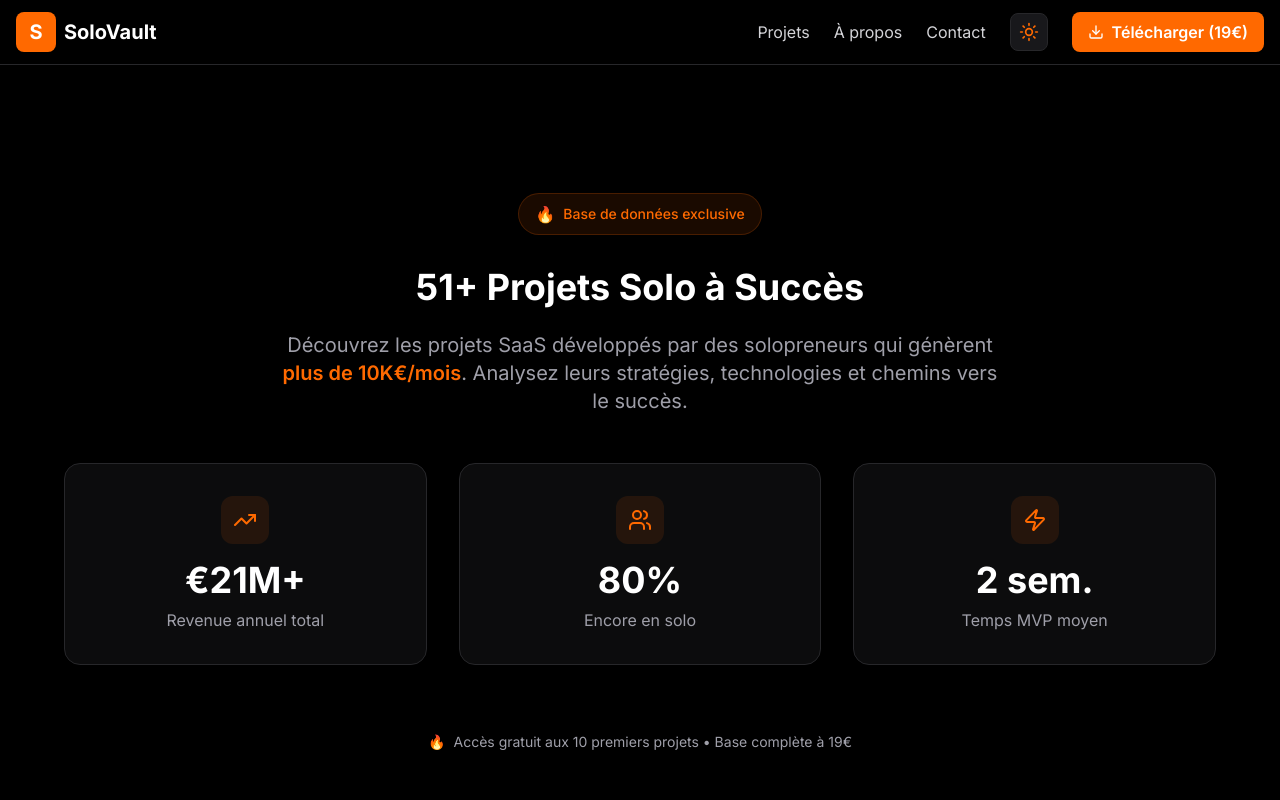
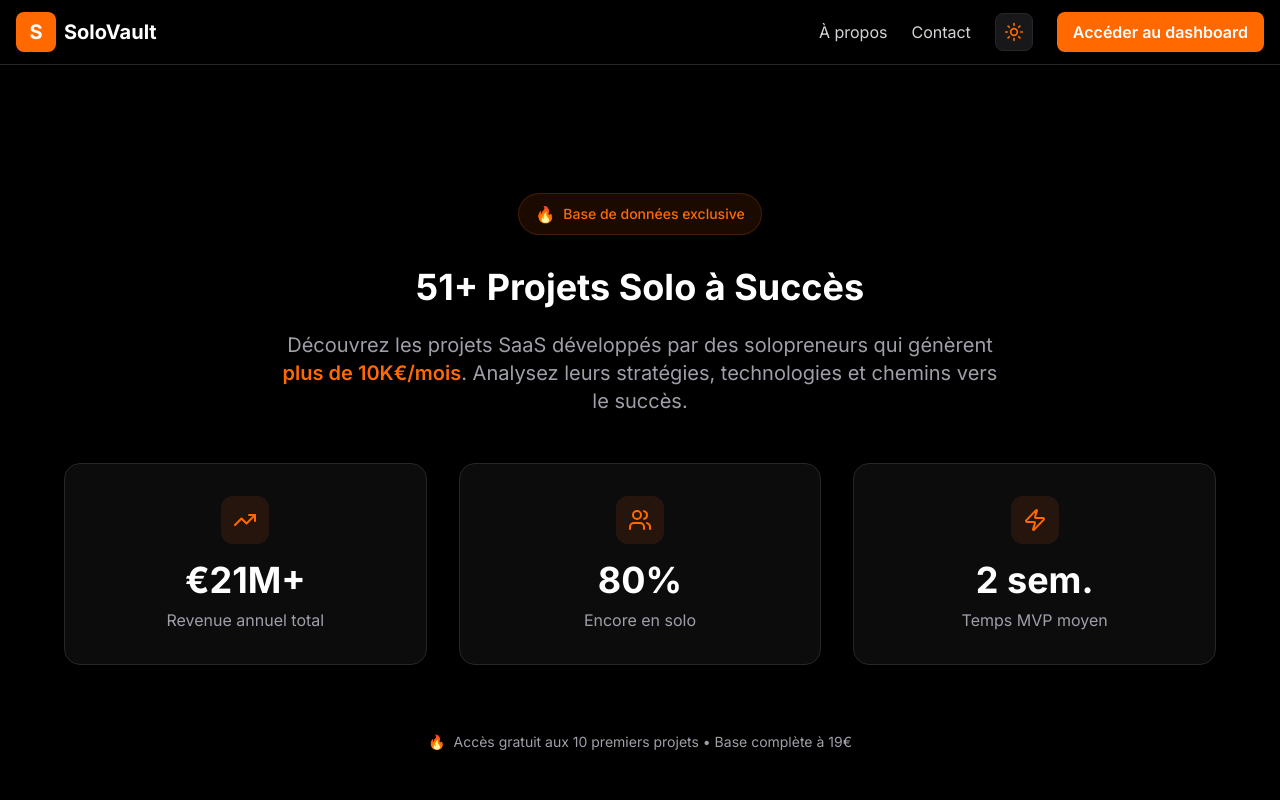
Before and after one commit to MattJeff/SoloVault, a Next.js app: page / in a window 1280 px wide. Shown: the top 800 px of the page. Built offline with nearby package versions, Linux system fonts and the light colour scheme.

Commit message:
Modification de la navbar : landing page avec bouton 'Accéder au dashboard', dashboard avec bouton télécharger

```diff
--- a/app/page.tsx
+++ b/app/page.tsx
@@ -43,7 +43,7 @@ export default function LandingPage() {
 
   return (
     <div className="min-h-screen bg-black text-white">
-      <Navbar />
+      <Navbar variant="landing" />
 
       {/* Hero Section */}
       <section className="pt-24 md:pt-32 pb-12 md:pb-20 px-4 md:px-6">
--- a/components/Navbar.tsx
+++ b/components/Navbar.tsx
@@ -4,7 +4,11 @@ import Link from 'next/link';
 import { useState, useEffect } from 'react';
 import { Menu, X, Download, Sun, Moon } from 'lucide-react';
 
-export default function Navbar() {
+interface NavbarProps {
+  variant?: 'landing' | 'dashboard';
+}
+
+export default function Navbar({ variant = 'dashboard' }: NavbarProps) {
   const [isMenuOpen, setIsMenuOpen] = useState(false);
   const [theme, setTheme] = useState<'light' | 'dark'>('dark');
   const [mounted, setMounted] = useState(false);
@@ -47,9 +51,6 @@ export default function Navbar() {
 
           {/* Desktop Menu */}
           <div className="hidden md:flex items-center space-x-6">
-            <Link href="/dashboard" className="text-zinc-300 hover:text-white transition">
-              Projets
-            </Link>
             <Link href="/about" className="text-zinc-300 hover:text-white transition">
               À propos
             </Link>
@@ -69,6 +70,14 @@ export default function Navbar() {
                 )}
               </button>
             )}
+            {variant === 'landing' ? (
+              <Link
+                href="/dashboard"
+                className="px-4 py-2 bg-orange-500 hover:bg-orange-600 text-white font-semibold rounded-lg transition"
+              >
+                Accéder au dashboard
+              </Link>
+            ) : (
               <button
                 onClick={() => {
                   const event = new CustomEvent('openDownloadModal');
@@ -79,6 +88,7 @@ export default function Navbar() {
                 <Download className="w-4 h-4" />
                 Télécharger (19€)
               </button>
+            )}
           </div>
 
           {/* Mobile Menu Button */}
@@ -93,9 +103,6 @@ export default function Navbar() {
         {/* Mobile Menu */}
         {isMenuOpen && (
           <div className="md:hidden py-4 border-t border-zinc-800">
-            <Link href="/dashboard" className="block py-2 text-zinc-300 hover:text-white transition">
-              Projets
-            </Link>
             <Link href="/about" className="block py-2 text-zinc-300 hover:text-white transition">
               À propos
             </Link>
@@ -120,6 +127,15 @@ export default function Navbar() {
                 )}
               </button>
             )}
+            {variant === 'landing' ? (
+              <Link
+                href="/dashboard"
+                className="mt-4 w-full px-4 py-2 bg-orange-500 hover:bg-orange-600 text-white font-semibold rounded-lg transition block text-center"
+                onClick={() => setIsMenuOpen(false)}
+              >
+                Accéder au dashboard
+              </Link>
+            ) : (
               <button
                 onClick={() => {
                   const event = new CustomEvent('openDownloadModal');
@@ -130,6 +146,7 @@ export default function Navbar() {
               >
                 Télécharger (19€)
               </button>
+            )}
           </div>
         )}
       </div>
```
Lines whose indentation alone changed are shown as unchanged.
